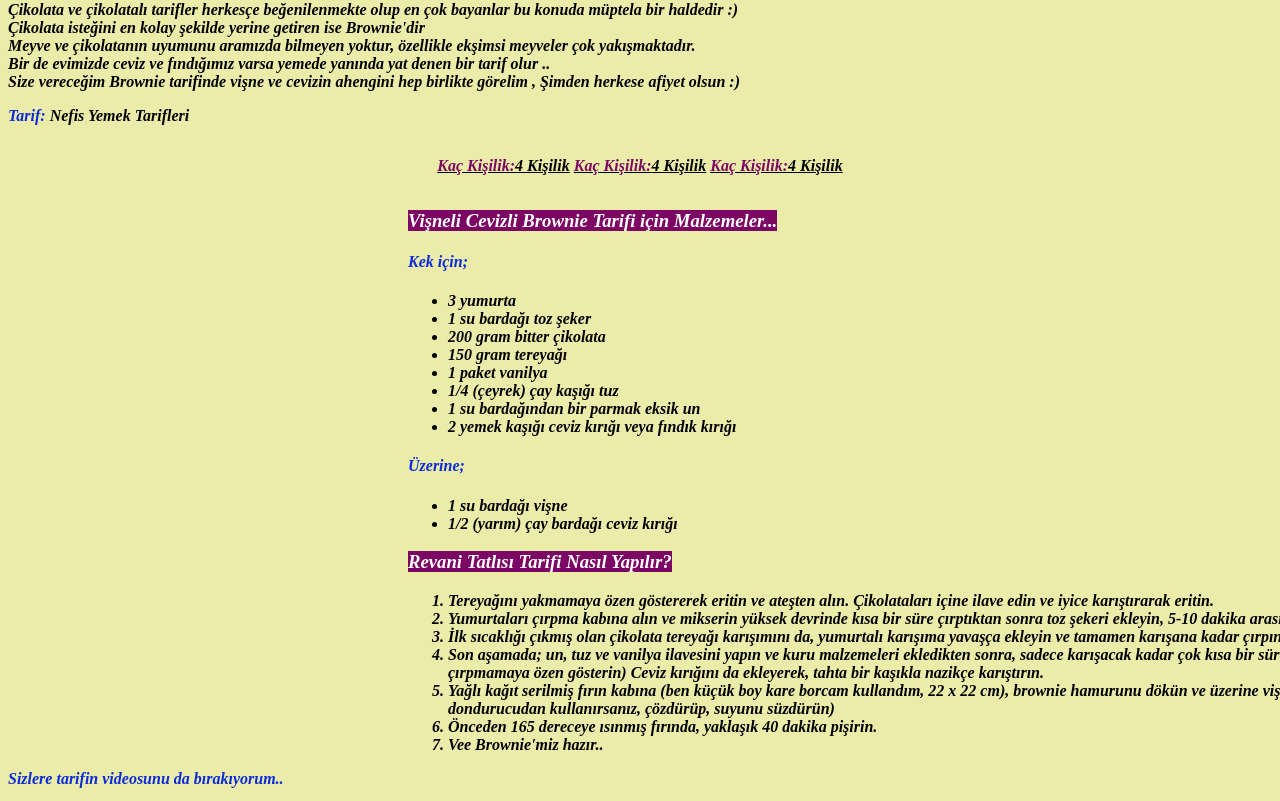
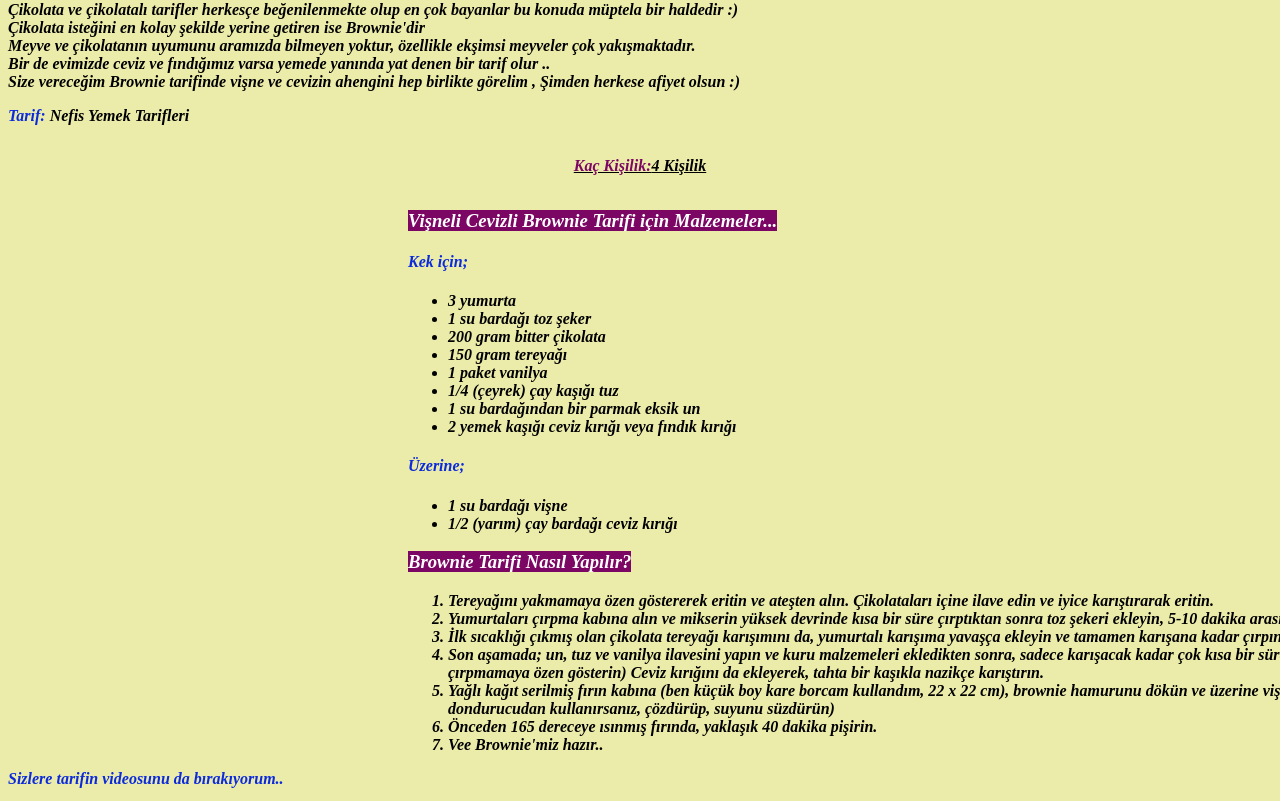
Before and after one commit to Busraaydinn/Html-Bolum-Sonu-Odevi, a plain HTML site: page index.html in a window 1280 px wide. Shown: the part 79-880 px from the top of the page. Drawn offline with Linux system fonts and the light colour scheme; grey boxes are pictures that could not be loaded.

Commit message:
index.htmlde hata düzeltildi

```diff
--- a/index.html
+++ b/index.html
@@ -38,12 +38,6 @@
             <div style="display: inline-block; text-decoration:underline">
                 <p><span style="color:rgb(124, 6, 99);">Kaç Kişilik:</span>4 Kişilik</p>
             </div>
-            <div style="display: inline-block; text-decoration:underline">
-                <p><span style="color:rgb(124, 6, 99);">Kaç Kişilik:</span>4 Kişilik</p>
-            </div>
-            <div style="display: inline-block; text-decoration:underline">
-                <p><span style="color:rgb(124, 6, 99);">Kaç Kişilik:</span>4 Kişilik</p>
-            </div>
         </div>
     </header>
     <section>
@@ -66,7 +60,7 @@
                 <li>1 su bardağı vişne</li>
                 <li>1/2 (yarım) çay bardağı ceviz kırığı</li>
             </ul>
-            <h3><span style="background-color:rgb(124, 6, 99); color:#FFF;">Revani Tatlısı Tarifi Nasıl Yapılır?</span>
+            <h3><span style="background-color:rgb(124, 6, 99); color:#FFF;">Brownie Tarifi Nasıl Yapılır?</span>
             </h3>
             <ol>
                 <li>Tereyağını yakmamaya özen göstererek eritin ve ateşten alın. Çikolataları içine ilave edin ve iyice
```
